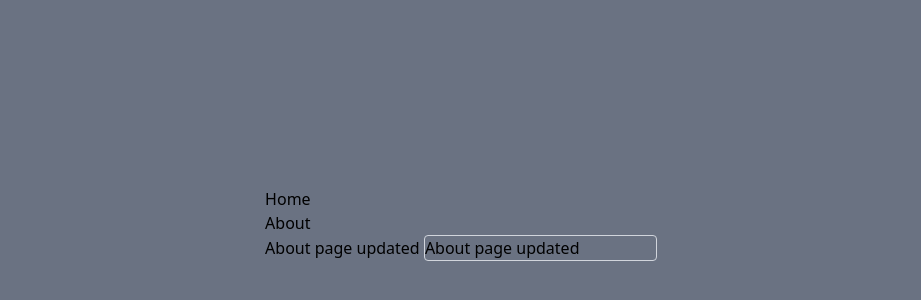
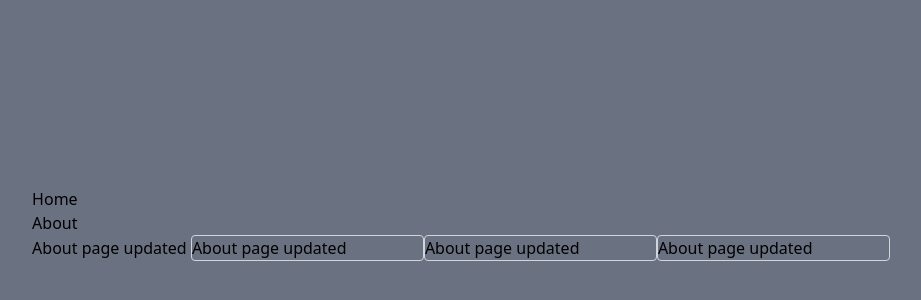
Before and after one commit to mir4zul/my-project-vue, a Vue app: page /about in a window 1280 px wide. Shown: the part 176-476 px from the top of the page, without its empty margins (179-1100 px from the left). Built offline with nearby package versions, Linux system fonts and the light colour scheme.

Commit message:
add routes for vue route

```diff
--- a/src/views/About.vue
+++ b/src/views/About.vue
@@ -16,5 +16,7 @@ setTimeout(() => {
     {{ message }}
 
     <input v-model="message" class="border border-gray-300 rounded" type="text">
+    <input v-model="message" class="border border-gray-300 rounded" type="text">
+    <input v-model="message" class="border border-gray-300 rounded" type="text">
   </div>
 </template>
```
